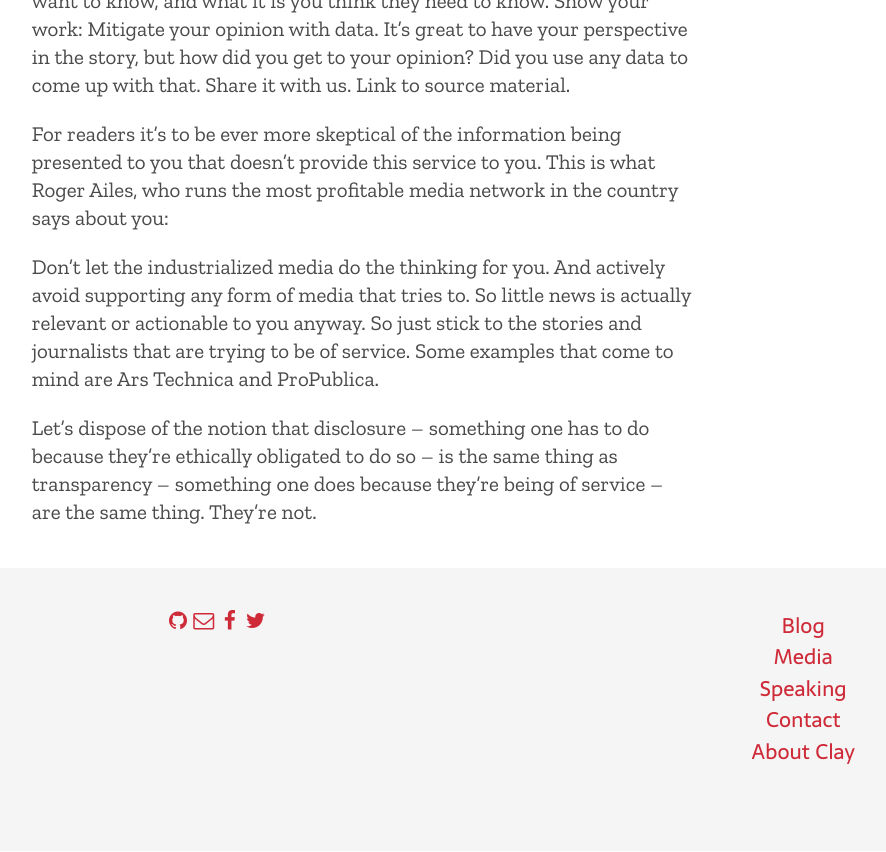
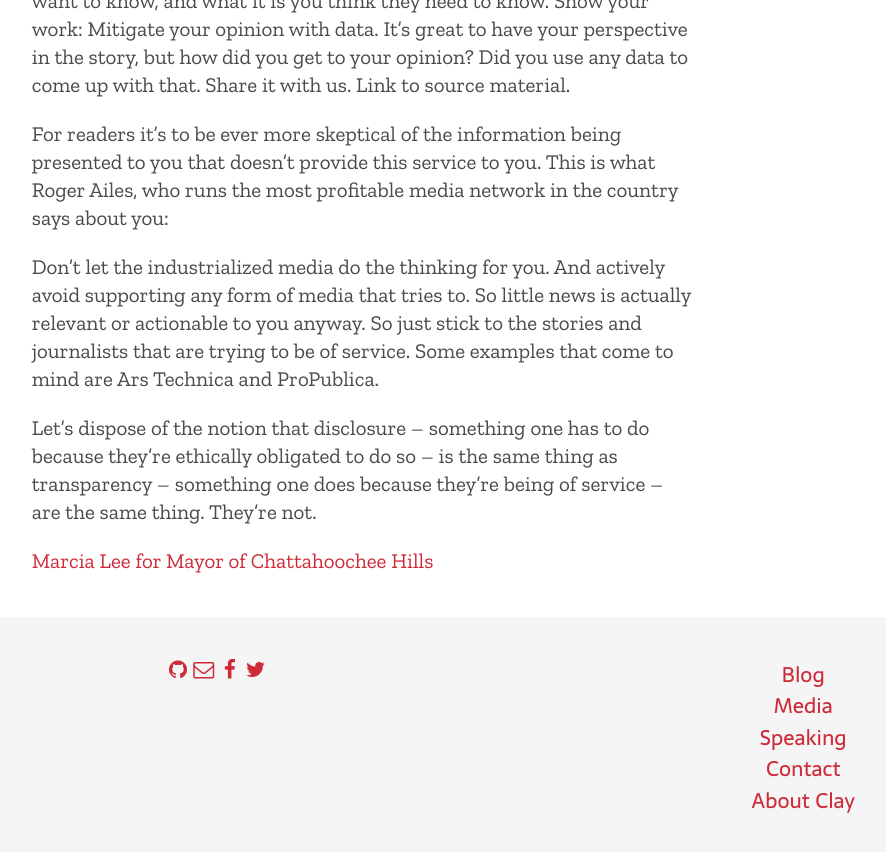
Before and after one commit to cjoh/infodiet, a Jekyll site: the page built from _posts/2012-02-23-a-disclaimer-is-not-transparency.md, in a window 1280 px wide and 900 px high, scrolled down 1456 px. Shown: the top 852 px of the window, without its empty margins (130-1016 px from the left). Built offline with Jekyll 4.4.1, drawn with Linux system fonts in a browser that asks for light colours.

Commit message:
Update 2012-02-23-a-disclaimer-is-not-transparency.md

```diff
--- a/_posts/2012-02-23-a-disclaimer-is-not-transparency.md
+++ b/_posts/2012-02-23-a-disclaimer-is-not-transparency.md
@@ -24,3 +24,5 @@ For readers it's to be ever more skeptical of the information being presented to
 Don't let the industrialized media do the thinking for you. And actively avoid supporting any form of media that tries to. So little news is actually relevant or actionable to you anyway. So just stick to the stories and journalists that are trying to be of service. Some examples that come to mind are Ars Technica and ProPublica.
 
 Let's dispose of the notion that disclosure -- something one has to do because they're ethically obligated to do so -- is the same thing as transparency -- something one does because they're being of service -- are the same thing. They're not.
+
+[Marcia Lee for Mayor of Chattahoochee Hills](http://marciaformayor.com)
```
